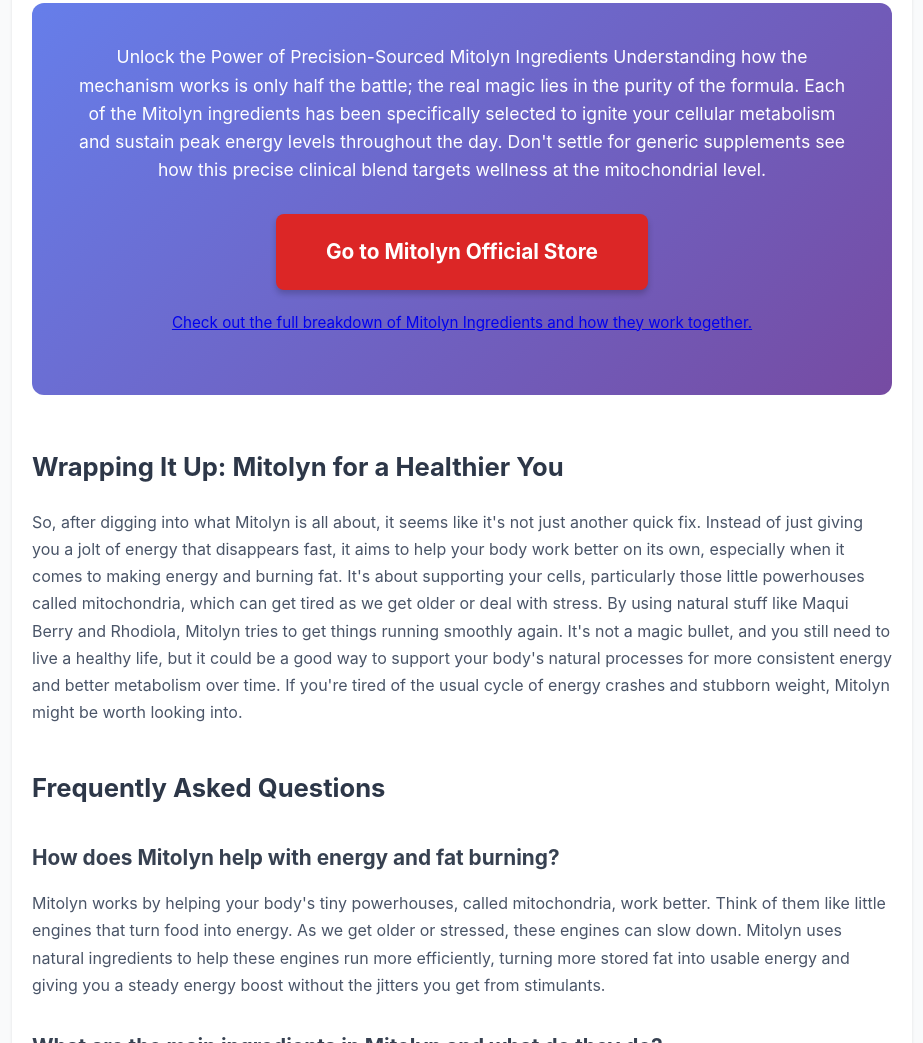
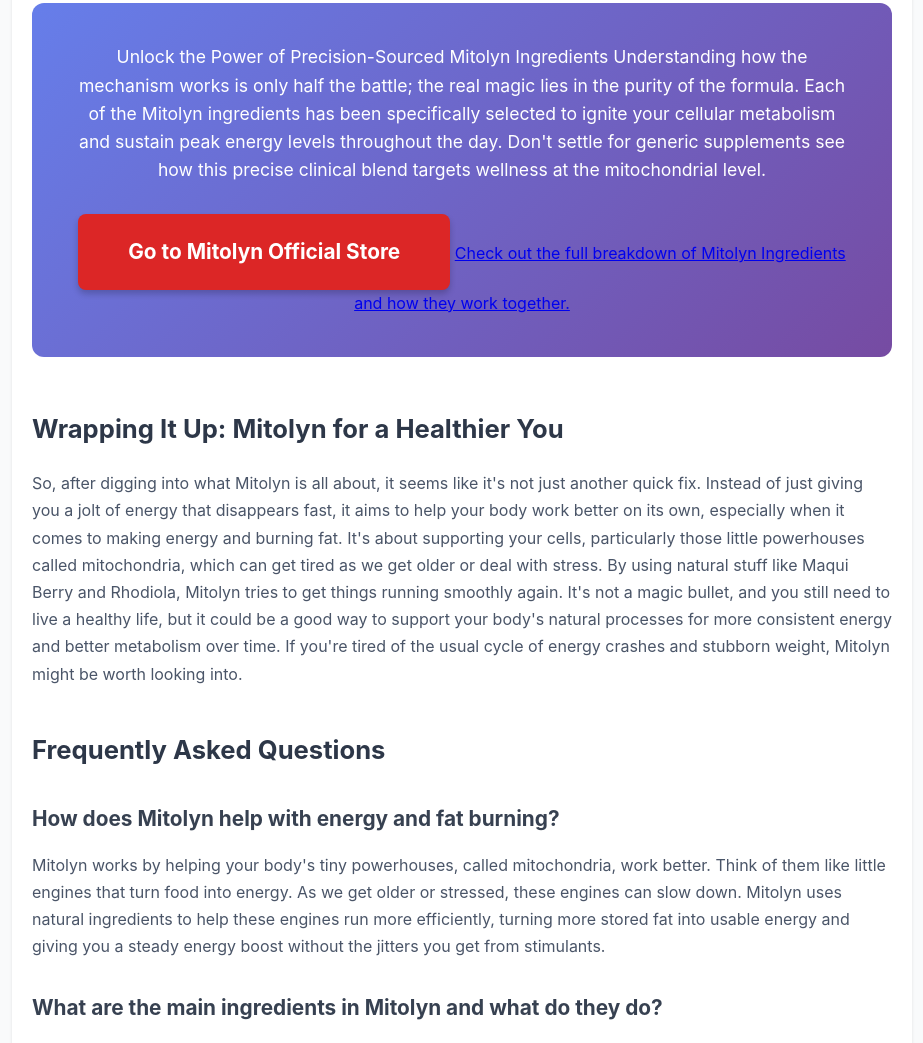
Before and after one commit to bestfatburnerformen/mitolyn-ingredients, a plain HTML site: page index.html in a window 1280 px wide. Shown: the part 7643-8686 px from the top of the page, without its empty margins (178-1101 px from the left). Drawn offline with Linux system fonts and the light colour scheme.

Commit message:
Update index.html

```diff
--- a/index.html
+++ b/index.html
@@ -410,7 +410,7 @@
 
             <a href="https://hop.clickbank.net/?affiliate=sivam189&vendor=mitolyn&tid=cms" class="cta-button">Go to Mitolyn Official Store</a>
 
-            <p class="cta-subtext"> <a href="https://mitolyn-reviews-8d3.pages.dev"> Check out the full breakdown of Mitolyn Ingredients and how they work together.</a> </p>
+            <a href="https://mitolyn-reviews-8d3.pages.dev"> Check out the full breakdown of Mitolyn Ingredients and how they work together.</a>
         </div>
 
         <h2>Wrapping It Up: Mitolyn for a Healthier You</h2>
```
